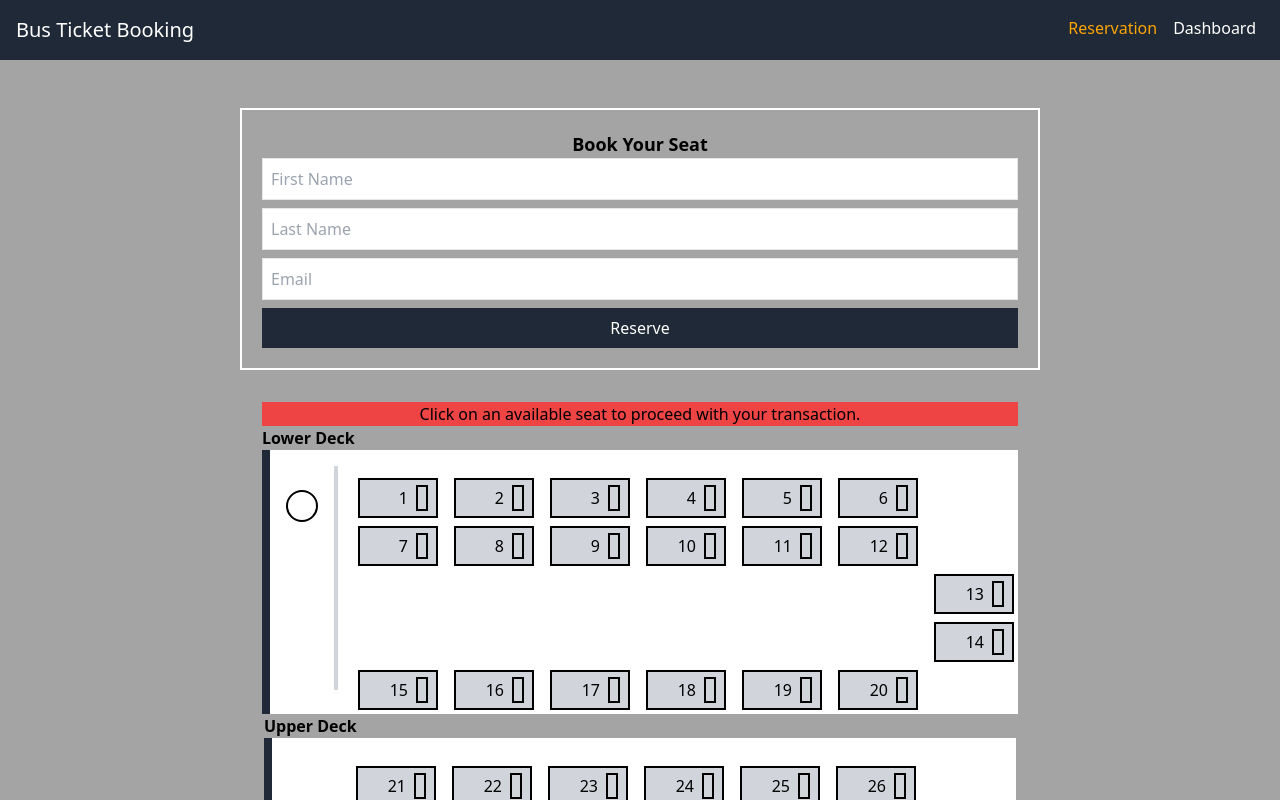
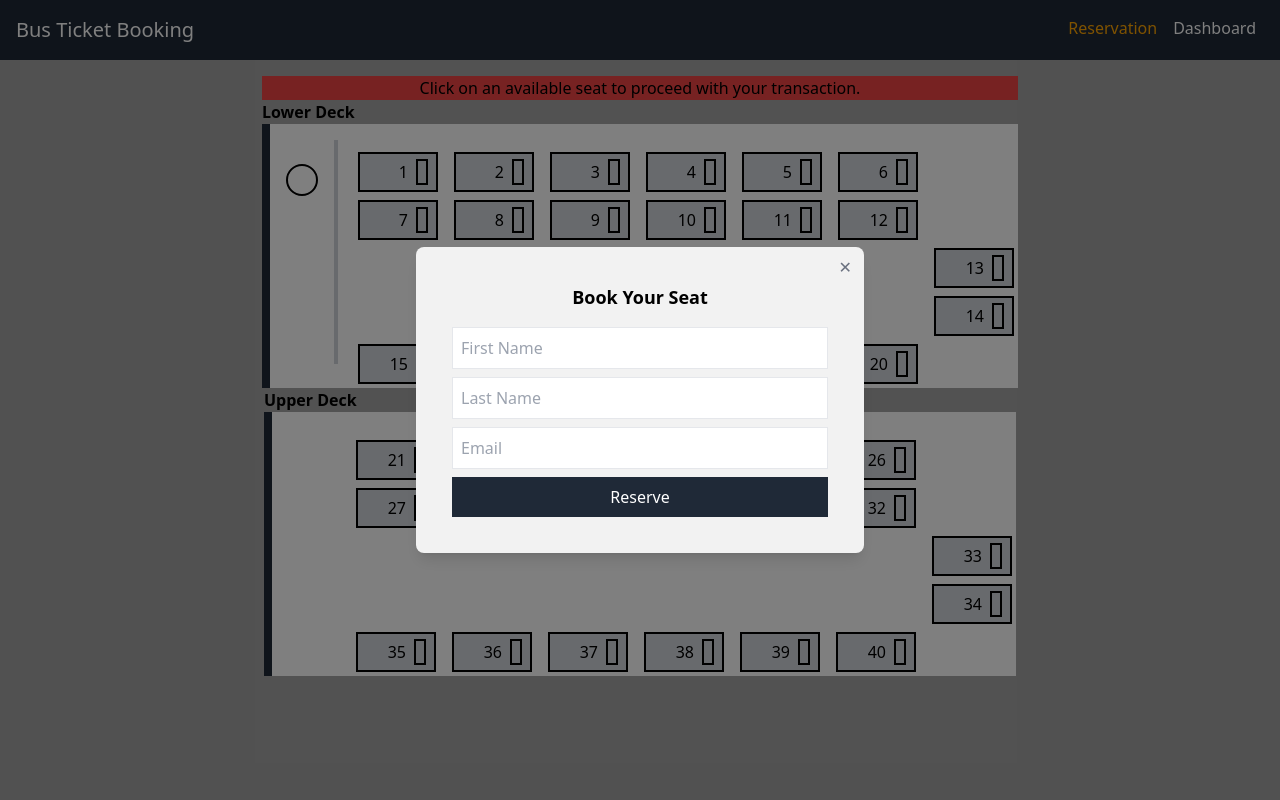
Before and after one commit to Parthiv-Solanki/bus_ticket_booking, a React (Create React App) app: page /reservation in a window 1280 px wide. Both pictures are taken after a click on the button "10". Shown: the top 800 px of the page. Built offline with nearby package versions, Linux system fonts and the light colour scheme.

Commit message:
added modal

```diff
--- a/src/components/ReservationForm.tsx
+++ b/src/components/ReservationForm.tsx
@@ -15,8 +15,8 @@ const ReservationForm: React.FC<ReservationFormProps> = ({ onSubmit }) => {
     };
 
     return (
-        <form onSubmit={handleSubmit} className="flex flex-col border-2 border-white p-5">
-            <p className='text-lg text-center font-bold'>Book Your Seat</p>
+        <form onSubmit={handleSubmit} className="flex flex-col p-5">
+            <p className='text-lg text-center font-bold mb-4'>Book Your Seat</p>
             <input
                 type="text"
                 value={firstName}
--- /dev/null
+++ b/src/components/common/modal/Modal.tsx
@@ -0,0 +1,27 @@
+import React from 'react';
+
+interface ModalProps {
+    isOpen: boolean;
+    onClose: () => void;
+    children: React.ReactNode;
+}
+
+const Modal: React.FC<ModalProps> = ({ isOpen, onClose, children }) => {
+    if (!isOpen) return null;
+
+    return (
+        <div className="fixed inset-0 flex items-center justify-center bg-black bg-opacity-50 z-50">
+            <div className="bg-[#f2f2f2] rounded-lg w-full max-w-md p-4 shadow-lg relative">
+                <button
+                    className="absolute top-2 right-3 text-gray-500 hover:text-gray-800"
+                    onClick={onClose}
+                >
+                    ✕
+                </button>
+                {children}
+            </div>
+        </div>
+    );
+};
+
+export default Modal;
--- a/src/pages/Reservation.tsx
+++ b/src/pages/Reservation.tsx
@@ -1,10 +1,12 @@
 import React, { useState, useEffect } from 'react';
 import SeatMap from '../components/SeatMap';
 import ReservationForm from '../components/ReservationForm';
+import Modal from '../components/common/modal/Modal';
 
 const Reservation: React.FC = () => {
     const [seats, setSeats] = useState<boolean[]>(Array(40).fill(false));
     const [selectedSeat, setSelectedSeat] = useState<number | null>(null);
+    const [isModalOpen, setIsModalOpen] = useState<boolean>(false);
 
     useEffect(() => {
         const updateSeats = () => {
@@ -27,6 +29,7 @@ const Reservation: React.FC = () => {
 
     const handleSeatClick = (index: number) => {
         setSelectedSeat(index);
+        setIsModalOpen(true); // Open the modal when a seat is clicked
     };
 
     const handleReservation = (firstName: string, lastName: string, email: string) => {
@@ -48,17 +51,22 @@ const Reservation: React.FC = () => {
             localStorage.setItem('passengers', JSON.stringify(passengers));
 
             setSelectedSeat(null);
+            setIsModalOpen(false); // Close the modal after reservation
+
         }
     };
 
     return (
         <div className="container mx-auto p-4">
-            {selectedSeat !== null && (
+            {/* {selectedSeat !== null && (
                 <div className='md:mx-56 my-8'>
                     <ReservationForm onSubmit={handleReservation} />
                 </div>
-            )}
+            )} */}
             <SeatMap seats={seats} onSeatClick={handleSeatClick} />
+            <Modal isOpen={isModalOpen} onClose={() => setIsModalOpen(false)}>
+                <ReservationForm onSubmit={handleReservation} />
+            </Modal>
         </div>
     );
 };
```
